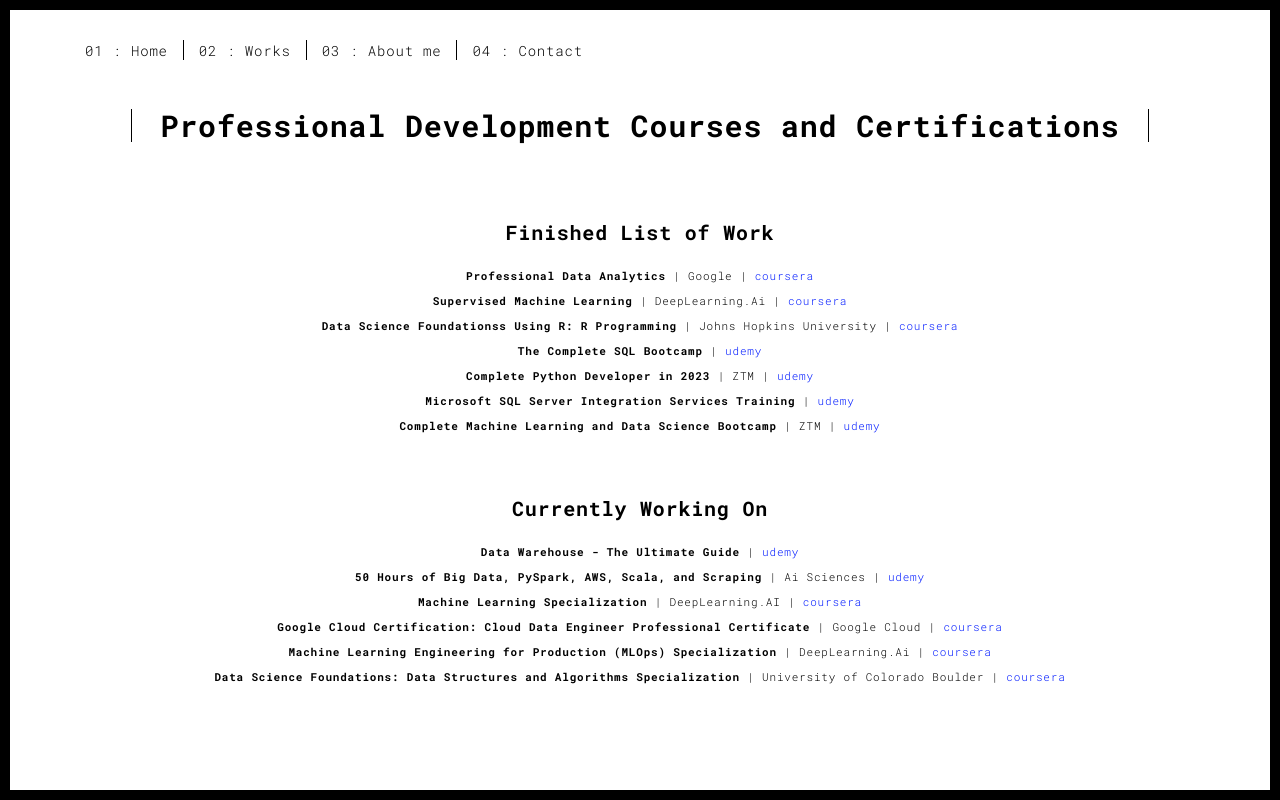
After one commit to johnnys7n/portfolio_project, a Flask app: page /certifications.html in a window 1280 px wide. The commit adds this page. Run offline with Flask 2, Linux system fonts and the light colour scheme; some libraries are stand-ins or nearby versions.

Commit message:
added new section for certifications

```diff
--- a/templates/about.html
+++ b/templates/about.html
@@ -78,6 +78,10 @@
                 </div>
                 <div class="col-xs-12 col-md-6">
                   <p>To learn more about my hobbies and what I like to do click on this <a href="aboutme.html">page!</a></p>
+                  <br>
+                  <h3>List of Supplemental Courses and Certifications</h3>
+                  <p> For a list of courses I have took and the courses I am currently completing check out this <a href="certifications.html">link!</a></a></p>
+
                 </div>
               </div>
             </div>
--- /dev/null
+++ b/templates/certifications.html
@@ -0,0 +1,117 @@
+<!DOCTYPE html>
+<html lang="en">
+
+<head>
+  <meta charset="UTF-8">
+  <meta content="IE=edge" http-equiv="X-UA-Compatible">
+  <meta content="width=device-width,initial-scale=1" name="viewport">
+  <meta content="description" name="description">
+  <meta name="google" content="notranslate" />
+  <meta content="Mashup templates have been developped by Orson.io team" name="author">
+
+  <!-- Disable tap highlight on IE  -->
+  <meta name="msapplication-tap-highlight" content="no">
+
+  <link rel="apple-touch-icon" sizes="180x180" href="./static/assets/apple-icon-180x180.png">
+  <link href="./static/assets/astronaut.ico" rel="icon">
+
+  <title>Professional Development Courses and Certifications</title>
+
+<link href="./static/main.3f6952e4.css" rel="stylesheet"></head>
+
+<body class="">
+<div id="site-border-left"></div>
+<div id="site-border-right"></div>
+<div id="site-border-top"></div>
+<div id="site-border-bottom"></div>
+ <!-- Add your content of header -->
+<header>
+  <nav class="navbar  navbar-fixed-top navbar-default">
+    <div class="container">
+        <button type="button" class="navbar-toggle collapsed" data-toggle="collapse" data-target="#navbar-collapse" aria-expanded="false">
+          <span class="sr-only">Toggle navigation</span>
+          <span class="icon-bar"></span>
+          <span class="icon-bar"></span>
+          <span class="icon-bar"></span>
+        </button>
+
+      <div class="collapse navbar-collapse" id="navbar-collapse">
+        <ul class="nav navbar-nav ">
+          <li><a href="./index.html" title="">01 : Home</a></li>
+          <li><a href="./works.html" title="">02 : Works</a></li>
+          <li><a href="./about.html" title="">03 : About me</a></li>
+          <li><a href="./contact.html" title="">04 : Contact</a></li>
+        </ul>
+
+
+      </div>
+    </div>
+  </nav>
+</header>
+
+<div class="section-container">
+    <div class="container">
+      <div class="row">
+        <div class="col-xs-12">
+          <div class="section-container-spacer text-center">
+            <h1 class="h2">Professional Development Courses and Certifications</h1>
+          </div>
+
+          <div class="row">
+            <div class="col-md-10 col-md-offset-1">
+              <div class="row">
+                  <h3 style="text-align: center;">Finished List of Work</h3>
+                  <p style="text-align: center;">
+                    <b>Professional Data Analytics</b> | Google | <a href="https://www.coursera.org/professional-certificates/google-data-analytics?utm_source=gg&utm_medium=sem&utm_campaign=15-GoogleDataAnalytics-US&utm_content=B2C&campaignid=12504215975&adgroupid=122709142687&device=c&keyword=google%20data%20analytics%20professional%20certificate%20coursera&matchtype=b&network=g&devicemodel=&adpostion=&creativeid=504570191916&hide_mobile_promo&gclid=Cj0KCQiA_bieBhDSARIsADU4zLexyFEqpusGvt3Q26qD18ZA3oPfG0UM9yjCwwyKqIhTmMTnZzsrHgMaAsD3EALw_wcB">coursera</a><br>
+                    <b>Supervised Machine Learning</b> | DeepLearning.Ai | <a href="https://www.coursera.org/specializations/machine-learning-introduction?utm_source=gg&utm_medium=sem&utm_campaign=07_Machine_Learning_Stanford_Search-US&utm_content=B2C&campaignid=685340575&adgroupid=32639001781&device=c&keyword=machine%20learning%20techniques&matchtype=b&network=g&devicemodel=&adpostion=&creativeid=606802906474&hide_mobile_promo&gclid=Cj0KCQiA_bieBhDSARIsADU4zLfwmrcYPJdWwdO59x3mkWMpOyhCPY_tQB6vPtm-FE0Y3X56nHZQcx0aAmeUEALw_wcB">coursera</a><br>
+                    <b>Data Science Foundationss Using R: R Programming</b> | Johns Hopkins University | <a href="https://www.coursera.org/specializations/data-science-foundations-r">coursera</a><br>
+                    <b>The Complete SQL Bootcamp</b> | <a href="https://www.udemy.com/course/the-complete-sql-bootcamp/learn/lecture/18620820?start=0#overview">udemy</a><br>
+                    <b>Complete Python Developer in 2023</b> | ZTM | <a href="https://www.udemy.com/course/complete-python-developer-zero-to-mastery/learn/lecture/15575518?start=0#notes">udemy</a><br>
+                    <b>Microsoft SQL Server Integration Services Training</b> | <a href="https://www.udemy.com/course/learn-etl-using-ssis/learn/lecture/7191916?start=0#overview">udemy</a><br>
+                    <b>Complete Machine Learning and Data Science Bootcamp</b> | ZTM | <a href="https://www.udemy.com/course/complete-machine-learning-and-data-science-zero-to-mastery/learn/lecture/16613862?start=15#overview">udemy</a><br>
+                  </p>
+                  <br>
+                  <h3 style="text-align: center;">Currently Working On</h3>
+                  <p style="text-align: center;">
+                    <b>Data Warehouse - The Ultimate Guide</b> | <a href="https://www.udemy.com/course/data-warehouse-the-ultimate-guide/learn/lecture/32244268?start=0#overview">udemy</a><br>
+                    <b>50 Hours of Big Data, PySpark, AWS, Scala, and Scraping</b> | Ai Sciences | <a href="https://www.udemy.com/course/big-data-with-scalasparkpyspark-and-aws-a-z-50-hours/learn/lecture/29621792?start=0#overview">udemy</a><br>
+                    <b>Machine Learning Specialization</b> | DeepLearning.AI | <a href="https://www.coursera.org/specializations/machine-learning-introduction#courses">coursera</a><br>
+                    <b>Google Cloud Certification: Cloud Data Engineer Professional Certificate</b> | Google Cloud | <a href="https://www.coursera.org/learn/preparing-cloud-professional-data-engineer-exam?">coursera</a><br>
+                    <b>Machine Learning Engineering for Production (MLOps) Specialization</b> | DeepLearning.Ai | <a href="https://www.coursera.org/specializations/machine-learning-engineering-for-production-mlops">coursera</a><br>
+                    <b>Data Science Foundations: Data Structures and Algorithms Specialization</b> | University of Colorado Boulder | <a href="https://www.coursera.org/specializations/boulder-data-structures-algorithms">coursera</a><br>
+                  </p>
+
+                </div>
+              </div>
+            </div>
+          </div>
+
+
+       </div>
+      </div>
+    </div>
+  </div>
+
+
+<script>
+  document.addEventListener("DOMContentLoaded", function (event) {
+     navActivePage();
+  });
+</script>
+
+<!-- Google Analytics: change UA-XXXXX-X to be your site's ID
+
+<script>
+  (function (i, s, o, g, r, a, m) {
+    i['GoogleAnalyticsObject'] = r; i[r] = i[r] || function () {
+      (i[r].q = i[r].q || []).push(arguments)
+    }, i[r].l = 1 * new Date(); a = s.createElement(o),
+      m = s.getElementsByTagName(o)[0]; a.async = 1; a.src = g; m.parentNode.insertBefore(a, m)
+  })(window, document, 'script', '//www.google-analytics.com/analytics.js', 'ga');
+  ga('create', 'UA-XXXXX-X', 'auto');
+  ga('send', 'pageview');
+</script>
+
+--> <script type="text/javascript" src="./static/main.70a66962.js"></script></body>
+
+</html>
```
Also changed, not shown: 2 other files.
